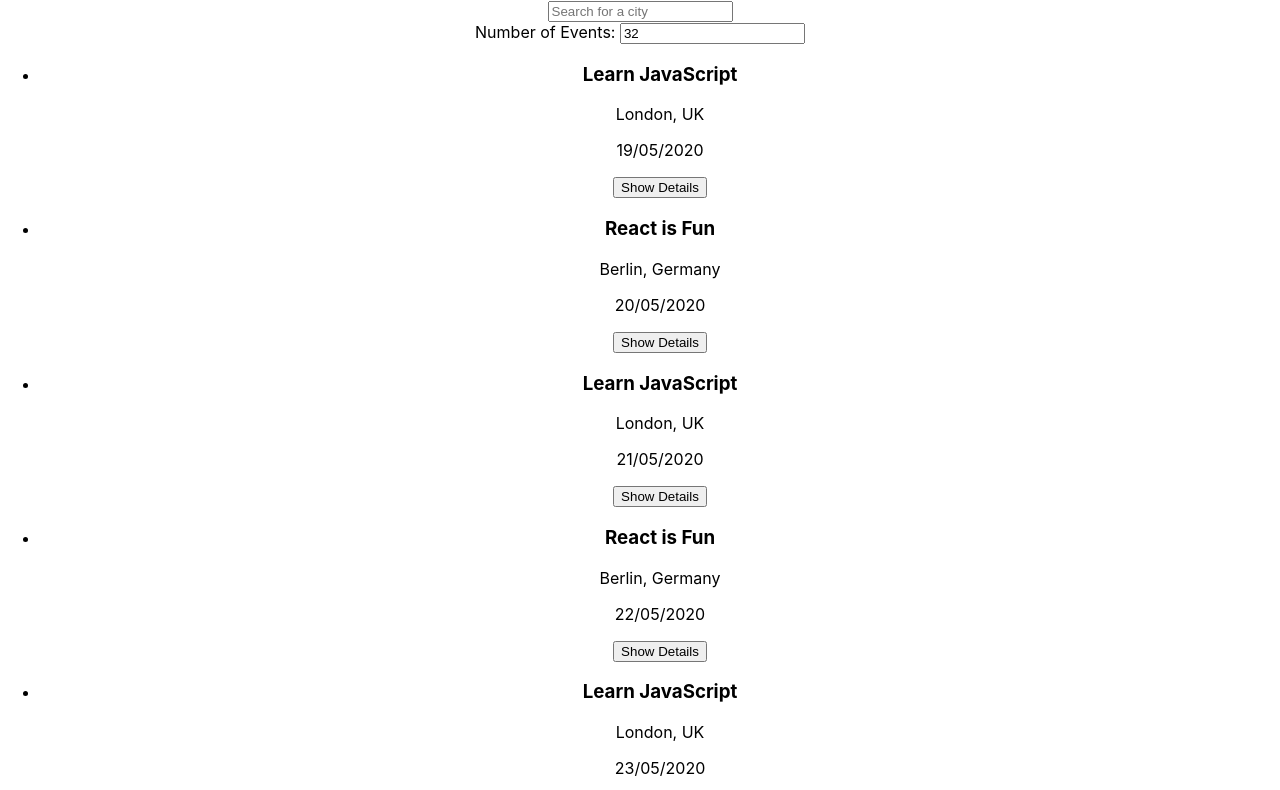
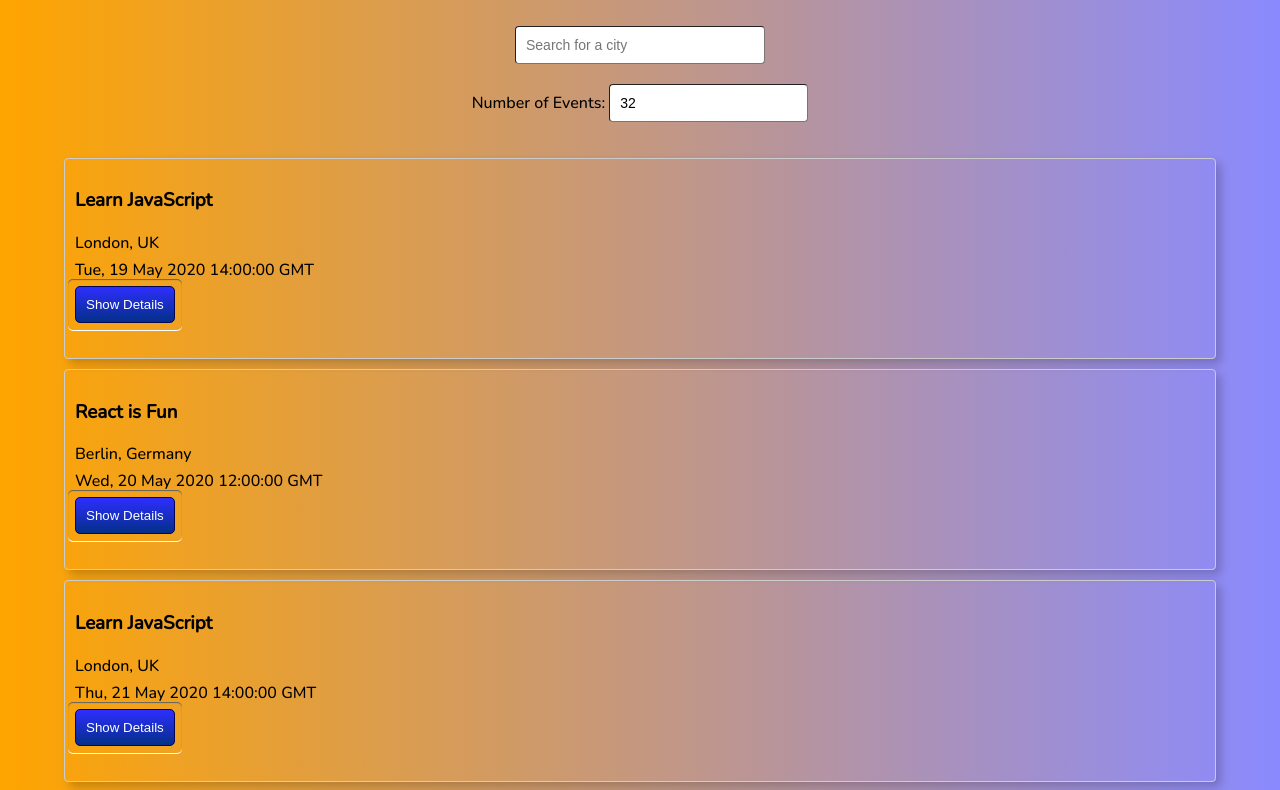
Before and after one commit to nastja4/meet, a React (Create React App) app: page / in a window 1280 px wide. Shown: the top 790 px of the page. Built offline with nearby package versions, Linux system fonts and the light colour scheme.

Commit message:
Adds CSS styling

```diff
--- a/src/App.css
+++ b/src/App.css
@@ -1,4 +1,4 @@
-.App {
+/* .App {
   text-align: center;
 }
 
@@ -35,4 +35,151 @@
   to {
     transform: rotate(360deg);
   }
+} */
+
+
+
+/* @import url(https://fonts.googleapis.com/css?family=Roboto:500); */
+@import url('https://fonts.googleapis.com/css2?family=Nunito:wght@500&display=swap');
+
+.App {
+  text-align: center;
+  padding: 2% 5%;
 }
+
+.App * {
+  box-sizing: border-box;
+}
+
+body {
+  background: linear-gradient(90deg, #FFA500, #8A8AFF);
+  font-family: 'Nunito', sans-serif;
+}
+
+ul {
+  padding: 0;
+  list-style: none;
+}
+
+p {
+  margin: 5px 0;
+}
+
+input[type="text"],
+input[type="number"] {
+  padding: 8px 6px 8px 10px;
+  border-radius: 4px;
+  outline: none;
+  /* border: 1px solid #ccc; */
+  border-style: inset;
+  border-width: 1px;
+  font-size: 14px;
+  line-height: 20px;
+  align-self: center;
+  height: 38px;
+  margin-bottom: 20px;
+}
+
+.city {
+  width: 250px;
+}
+
+#city-search {
+  display: flex;
+  flex-direction: column;
+  margin: auto;
+  position: relative;
+}
+
+.suggestions {
+  width: 250px;
+  position: absolute;
+  top: 45px;
+  z-index: 2;
+  align-self: center;
+  margin: 0;
+  font-size: 14px;
+  box-shadow: 10px 10px 16px -12px rgba(0, 0, 0, 0.75);
+}
+
+.suggestions > li {
+  text-align: left;
+  padding: 8px 6px 8px 10px;
+  background-color: #eee;
+  cursor: default;
+}
+
+.suggestions > li:last-child {
+  border-bottom-left-radius: 4px;
+  border-bottom-right-radius: 4px;
+}
+
+.suggestions > li:hover {
+  background-color: #9494E6;
+}
+
+.event {
+  padding: 10px 10px 35px;
+  margin-bottom: 10px;
+  text-align: left;
+  border: 1px solid #ccc;
+  border-radius: 4px;
+  position: relative;
+  box-shadow: 5px 5px 10px rgba(0, 0, 0, 0.2);
+}
+
+
+/* .eventDetails-btn {
+  position: absolute;
+  right: 5px;
+  bottom: 5px;
+
+  padding: 5px 8px;
+  border-radius: 4px;
+  outline: none;
+  cursor: pointer;
+} */
+
+.eventDetails-btn {
+	background-color:#2E2EFF; /* #ba2323 */
+	padding:10px;
+	position:relative;
+	text-decoration:none;
+	color:#fff;
+	border: solid 1px #050553;
+	background-image: linear-gradient(to bottom, #2E2EFF 0%, #032f88 100%);
+	border-radius: 5px;
+
+  /* position: absolute; */
+  /* right: 20px;
+  bottom: 20px; */
+
+}
+
+.eventDetails-btn:active {
+	padding-bottom:9px;
+	padding-left:10px;
+	padding-right:10px;
+	padding-top:11px;
+	top:1px;
+  background-image: linear-gradient(to bottom, #032f88 0%, #2E2EFF 100%);
+}
+
+.eventDetails-btn::before {
+	background-color: none;
+	content:"";
+	display:block;
+	position:absolute;
+	width:100%;
+	height:100%;
+	padding:8px;
+	left:-8px;
+	top:-8px;
+	z-index:-1;
+	border-radius: 5px;
+	box-shadow: inset 0px 1px 1px #616263, 0px 1px 0px #fff;
+
+  /* position: absolute; */
+  /* right: 20px;
+  bottom: 20px; */
+}
--- a/src/components/Event.js
+++ b/src/components/Event.js
@@ -13,15 +13,15 @@ const Event = ({ event }) => {
     <li className="event">
       <h3>{event && event.summary}</h3>
       <p>{event && event.location}</p>
-      {/* <p>{event && (new Date(event.created)).toUTCString()}</p> */}
-      <p>{event && (new Date(event.start.dateTime).toLocaleDateString('en-GB'))}</p>
+      <p>{event && (new Date(event.start.dateTime)).toUTCString()}</p>
+      {/* <p>{event && (new Date(event.start.dateTime).toLocaleDateString('en-GB'))}</p>  */}
 
       {showDetails ? (
         <div className="eventDetails">
           <b>Event Details</b>
           <p>Start Time: { event && (new Date(event.start.dateTime).toUTCString())}</p>
           <p>End Time: {event && (new Date(event.end.dateTime).toUTCString())}</p>
-          <p>{event.status}</p>
+          <p>Status: {event.status}</p>
           <p>Description: {event && event.description}</p>
         </div>
       ) : null}
--- a/src/components/NumberOfEvents.js
+++ b/src/components/NumberOfEvents.js
@@ -17,6 +17,7 @@ const NumberOfEvents = ({ setCurrentNOE }) => {
         type="text"
         defaultValue="32"
         onChange={handleInputChange}
+        placeholder="Enter the number of events"
       />
     </div>
   );
```
